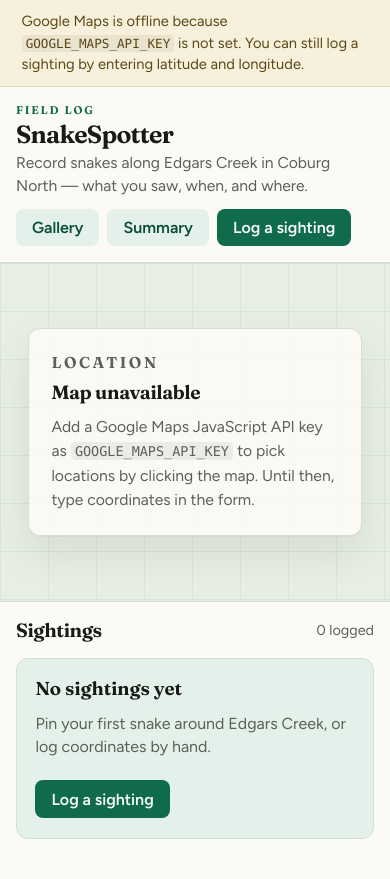
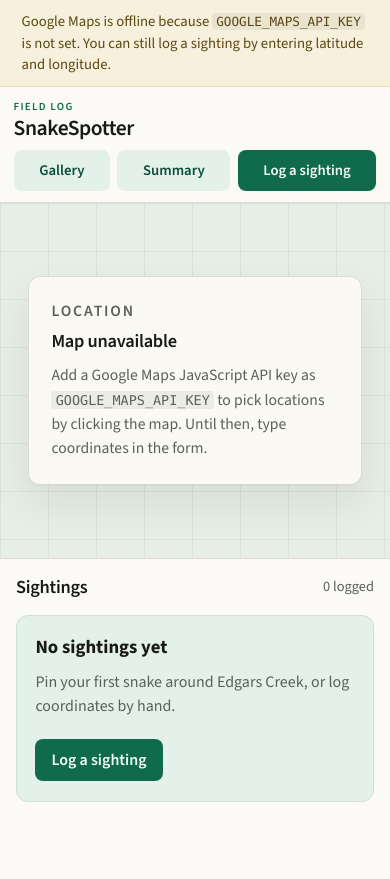
Before and after one commit to andypapmedialight/SnakeSpotter, a FastAPI app: page / in a window 390 px wide. Before the commit the page ends 839 px from the top, so only its background shows below. Run offline with FastAPI, Linux system fonts and the light colour scheme; data that the repository does not hold is empty.

Commit message:
feat: professional type, mobile sheets, popups

```diff
--- a/static/styles.css
+++ b/static/styles.css
@@ -14,7 +14,8 @@
   --warn-ink: #5a4714;
   --shadow: 0 1px 0 rgba(23, 26, 22, 0.04), 0 18px 40px rgba(23, 26, 22, 0.08);
   --radius: 12px;
-  font-family: Figtree, "Segoe UI", sans-serif;
+  --header-h: 0px;
+  font-family: "Source Sans 3", "Segoe UI", sans-serif;
 }
 
 *,
@@ -39,17 +40,23 @@ body {
   min-height: 100dvh;
   display: flex;
   flex-direction: column;
+  padding: env(safe-area-inset-top) 0 0;
+}
+
+body.gallery-open {
+  overflow: hidden;
 }
 
 img {
   display: block;
+  max-width: 100%;
 }
 
 h1,
 h2,
 h3,
 .eyebrow {
-  font-family: Fraunces, Georgia, serif;
+  font-family: "Source Sans 3", "Segoe UI", sans-serif;
 }
 
 h1,
@@ -60,16 +67,16 @@ p {
 }
 
 h1 {
-  font-size: clamp(1.55rem, 2vw, 1.85rem);
-  font-weight: 650;
-  letter-spacing: -0.03em;
-  line-height: 1.05;
+  font-size: clamp(1.35rem, 2.4vw, 1.7rem);
+  font-weight: 600;
+  letter-spacing: -0.02em;
+  line-height: 1.15;
 }
 
 h2 {
-  font-size: 1.2rem;
-  font-weight: 650;
-  letter-spacing: -0.02em;
+  font-size: 1.15rem;
+  font-weight: 600;
+  letter-spacing: -0.015em;
 }
 
 code {
@@ -112,30 +119,33 @@ code {
 .site-header {
   display: grid;
   grid-template-columns: minmax(0, 1fr) auto;
-  gap: 0.35rem 1.5rem;
-  align-items: end;
-  padding: 1.15rem 1.35rem 1.2rem;
+  gap: 0.35rem 1.25rem;
+  align-items: center;
+  padding: 0.85rem 1.25rem 0.9rem;
   background: var(--paper);
   border-bottom: 1px solid var(--line);
+  position: sticky;
+  top: 0;
+  z-index: 8;
 }
 
 .brand .eyebrow {
-  margin-bottom: 0.2rem;
+  margin-bottom: 0.15rem;
 }
 
 .eyebrow {
-  font-size: 0.7rem;
-  letter-spacing: 0.16em;
+  font-size: 0.68rem;
+  letter-spacing: 0.12em;
   text-transform: uppercase;
   color: var(--accent);
-  font-weight: 650;
+  font-weight: 600;
 }
 
 .lede {
   grid-column: 1;
   max-width: 38rem;
   color: var(--muted);
-  font-size: 0.98rem;
+  font-size: 0.95rem;
   line-height: 1.45;
 }
 
@@ -145,7 +155,7 @@ code {
   align-self: center;
   display: flex;
   flex-wrap: wrap;
-  gap: 0.5rem;
+  gap: 0.45rem;
   align-items: center;
   justify-content: flex-end;
 }
@@ -153,7 +163,7 @@ code {
 .layout {
   flex: 1;
   display: grid;
-  grid-template-columns: minmax(0, 1fr) minmax(320px, 420px);
+  grid-template-columns: minmax(0, 1fr) minmax(280px, 400px);
   min-height: 0;
 }
 
@@ -215,6 +225,9 @@ code {
   font-size: 0.85rem;
   font-weight: 600;
   pointer-events: none;
+  z-index: 2;
+  max-width: calc(100% - 1.5rem);
+  text-align: center;
 }
 
 .sidebar {
@@ -340,7 +353,7 @@ code {
 }
 
 .gallery-grid {
-  grid-template-columns: 1fr;
+  grid-template-columns: repeat(2, minmax(0, 1fr));
 }
 
 .gallery-grid .species-card {
@@ -427,6 +440,7 @@ code {
   cursor: pointer;
   border-radius: 8px;
   padding: 0.58rem 1rem;
+  min-height: 2.6rem;
 }
 
 .btn:disabled {
@@ -812,9 +826,56 @@ button.stat-row:focus-visible {
   color: var(--ink);
 }
 
+.sheet {
+  border: 0;
+  padding: 1.1rem 1.2rem calc(1.25rem + env(safe-area-inset-bottom));
+  background: var(--paper);
+  color: var(--ink);
+  box-shadow: var(--shadow);
+  font: inherit;
+  max-width: none;
+}
+
+.sheet:not([open]) {
+  display: none;
+}
+
+.sheet-handle {
+  display: none;
+  width: 2.4rem;
+  height: 0.28rem;
+  margin: 0 auto 0.75rem;
+  background: var(--line-strong);
+  border-radius: 999px;
+}
+
+.sheet-form {
+  position: fixed;
+  inset: 0 0 0 auto;
+  width: min(26.5rem, 100vw);
+  height: 100%;
+  max-height: 100dvh;
+  margin: 0;
+  border-left: 1px solid var(--line);
+  overflow: auto;
+}
+
+.sheet-gallery {
+  width: min(46rem, calc(100vw - 1.5rem));
+  max-height: min(88dvh, 52rem);
+  margin: auto;
+  border-radius: var(--radius);
+  overflow: auto;
+}
+
+.sheet-gallery::backdrop {
+  background: rgba(23, 26, 22, 0.42);
+}
+
 @media (max-width: 840px) {
   .site-header {
     grid-template-columns: 1fr;
+    padding: 0.75rem 1rem;
   }
 
   .lede,
@@ -823,19 +884,73 @@ button.stat-row:focus-visible {
     grid-row: auto;
   }
 
+  .lede {
+    font-size: 0.9rem;
+  }
+
   .header-actions {
-    justify-content: flex-start;
-    margin-top: 0.35rem;
+    justify-content: stretch;
+    margin-top: 0.2rem;
+  }
+
+  .header-actions .btn {
+    flex: 1 1 auto;
   }
 
   .layout {
     grid-template-columns: 1fr;
-    grid-template-rows: minmax(240px, 40vh) minmax(0, 1fr);
+    grid-template-rows: minmax(42vh, 1fr) minmax(14rem, 38vh);
   }
 
   .sidebar {
     border-left: 0;
     border-top: 1px solid var(--line);
+  }
+
+  .sheet-form {
+    inset: auto 0 0;
+    width: 100%;
+    height: min(68dvh, 38rem);
+    max-height: calc(100dvh - 5.5rem);
+    border-left: 0;
+    border-top: 1px solid var(--line);
+    border-radius: 16px 16px 0 0;
+  }
+
+  .sheet-handle {
+    display: block;
+  }
+
+  .sheet-gallery {
+    width: 100%;
+    height: 100%;
+    max-height: 100dvh;
+    margin: 0;
+    border-radius: 0;
+  }
+
+  .map-hint {
+    bottom: 12px;
+  }
+
+  body.form-open .map-hint {
+    top: 12px;
+    bottom: auto;
+  }
+}
+
+@media (max-width: 640px) {
+  .lede {
+    display: none;
+  }
+
+  .gallery-grid {
+    grid-template-columns: 1fr;
+  }
+
+  .stat-row {
+    grid-template-columns: minmax(4.8rem, 34%) minmax(0, 1fr) 1.8rem;
+    gap: 0.35rem;
   }
 }
 
@@ -849,6 +964,15 @@ button.stat-row:focus-visible {
   }
 
   .site-header {
-    padding: 1rem;
+    padding: 0.7rem 0.85rem;
+  }
+
+  .header-actions .btn {
+    padding: 0.5rem 0.65rem;
+    font-size: 0.92rem;
+  }
+
+  .iw-card {
+    width: 210px;
   }
 }
--- a/templates/index.html
+++ b/templates/index.html
@@ -2,7 +2,7 @@
 <html lang="en">
   <head>
     <meta charset="utf-8" />
-    <meta name="viewport" content="width=device-width, initial-scale=1" />
+    <meta name="viewport" content="width=device-width, initial-scale=1, viewport-fit=cover" />
     <title>SnakeSpotter</title>
     <meta
       name="description"
@@ -202,81 +280,7 @@
         </button>
         {% endfor %}
       </div>
-        </section>
-
-        <section id="summary-view" class="panel" hidden aria-labelledby="summary-heading">
-          <div class="panel-head">
-            <button type="button" class="btn btn-ghost" id="summary-back">All sightings</button>
-          </div>
-          <p class="eyebrow">Patterns</p>
-          <h2 id="summary-heading">Summary</h2>
-          <p id="summary-total" class="muted summary-total"></p>
-          <div id="summary-loading" class="state" hidden>
-            <span class="spinner" aria-hidden="true"></span>
-            Loading sightings…
-          </div>
-          <div id="summary-error" class="state state-error" hidden></div>
-          <div id="summary-empty" class="state empty" hidden>
-            <h3>No sightings yet</h3>
-            <p>Log a pin to see when and where snakes turn up along the creek.</p>
-            <button type="button" class="btn btn-primary" id="summary-empty-new">
-              Log a sighting
-            </button>
-          </div>
-          <div id="summary-body" hidden>
-            <section class="stat-block" aria-labelledby="stat-tod-heading">
-              <h3 id="stat-tod-heading">Time of day</h3>
-              <ul id="stat-tod" class="stat-bars"></ul>
-            </section>
-            <section class="stat-block" aria-labelledby="stat-toy-heading">
-              <h3 id="stat-toy-heading">Time of year</h3>
-              <ul id="stat-toy" class="stat-bars"></ul>
-            </section>
-            <section class="stat-block" aria-labelledby="stat-loc-heading">
-              <h3 id="stat-loc-heading">Location</h3>
-              <p class="field-hint">North to south along Edgars Creek. Tap a stretch to jump there on the map.</p>
-              <ul id="stat-loc" class="stat-bars"></ul>
-            </section>
-          </div>
-        </section>
-
-        <section id="detail-view" class="panel" hidden aria-labelledby="detail-heading">
-          <div class="panel-head">
-            <button type="button" class="btn btn-ghost" id="detail-back">All sightings</button>
-          </div>
-          <div id="detail-loading" class="state" hidden>
-            <span class="spinner" aria-hidden="true"></span>
-            Loading sighting…
-          </div>
-          <div id="detail-error" class="state state-error" hidden></div>
-          <article id="detail-body" hidden>
-            <p class="eyebrow">Sighting</p>
-            <h2 id="detail-heading"></h2>
-            <p id="detail-venom" class="venom-badge" hidden></p>
-            <p id="detail-venom-note" class="venom-note" hidden></p>
-            <figure id="detail-species-photo" class="detail-photo" hidden>
-              <img id="detail-species-img" alt="" />
-              <figcaption id="detail-species-credit" class="species-card-credit"></figcaption>
-            </figure>
-            <dl class="detail-meta">
-              <div>
-                <dt>Observed</dt>
-                <dd id="detail-when"></dd>
-              </div>
-              <div>
-                <dt>Location</dt>
-                <dd id="detail-where"></dd>
-              </div>
-              <div>
-                <dt>Logged</dt>
-                <dd id="detail-logged"></dd>
-              </div>
-            </dl>
-            <p id="detail-notes" class="notes"></p>
-          </article>
-        </section>
-      </aside>
-    </main>
+    </dialog>
 
     <script>
       window.SNAKESPOTTER = {
```
Also changed, not shown: other parts of templates/index.html (+85 -7 lines), static/app.js (+83 -45 lines), README.md. Lines whose indentation alone changed are shown as unchanged.
